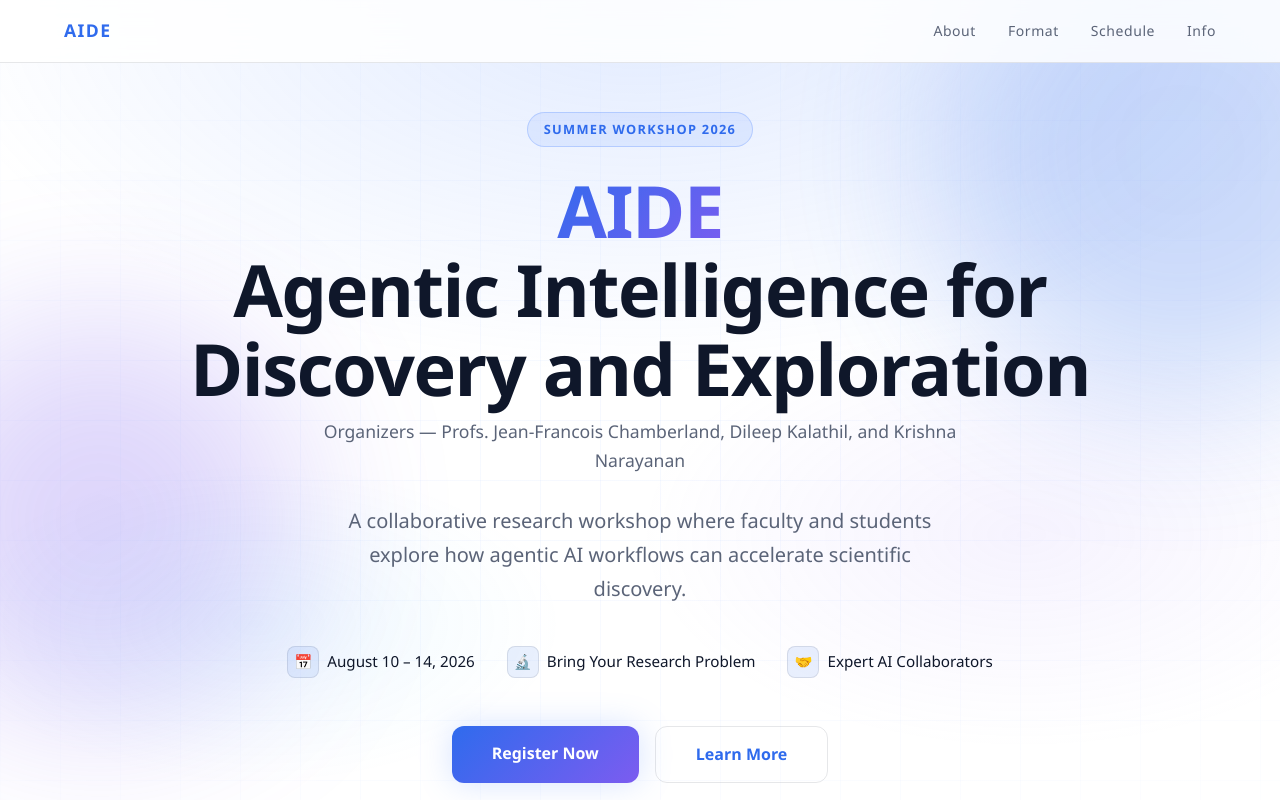
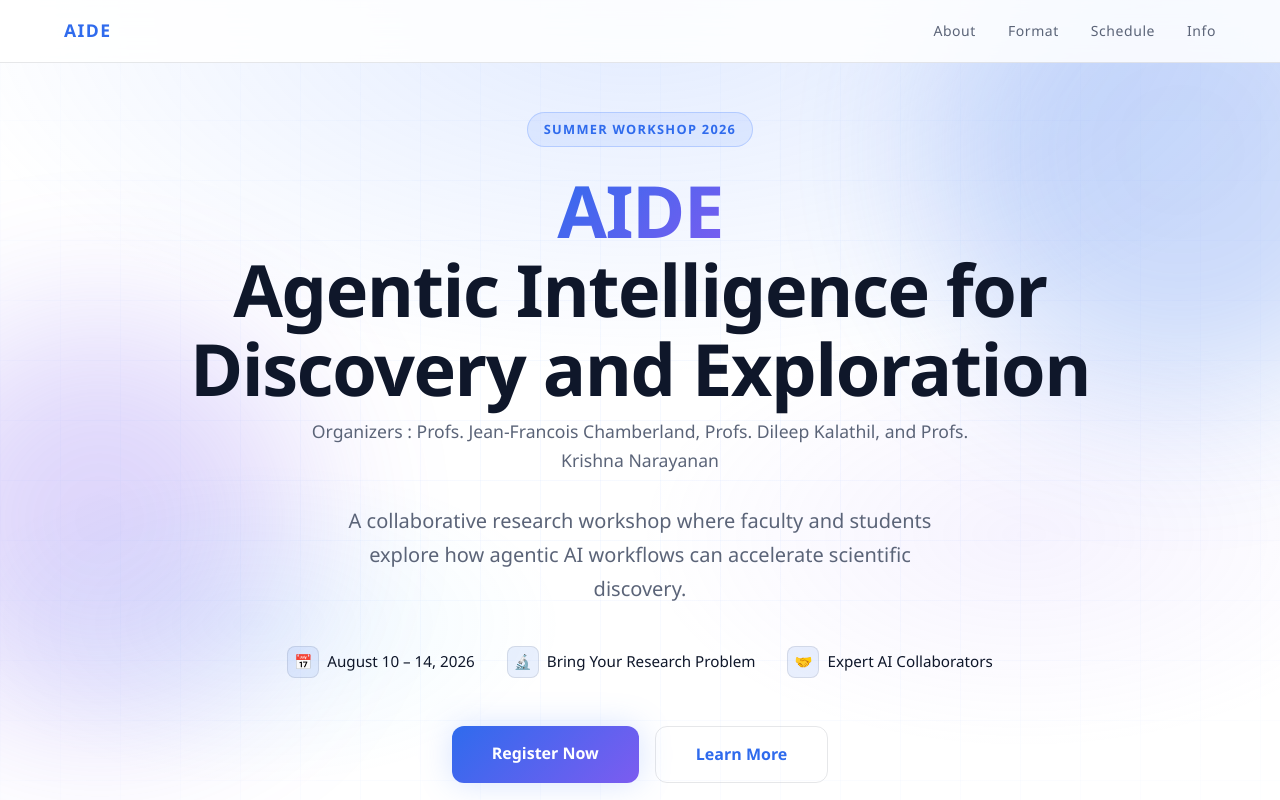
Before and after one commit to Aa-Rho-Hi/AIDE-workshop, a plain HTML site: page index.html in a window 1280 px wide. Shown: the top 800 px of the page. Drawn offline with Linux system fonts and the light colour scheme.

Commit message:
Update organizers line wording

```diff
--- a/index.html
+++ b/index.html
@@ -538,7 +538,7 @@
         Agentic Intelligence for<br />Discovery and Exploration
       </h1>
       <p class="hero-organizers" style="font-size: clamp(0.95rem, 1.6vw, 1.1rem); color: var(--muted); margin: 0 auto 1.75rem; max-width: 700px;">
-        Organizers — Profs. Jean-Francois Chamberland, Dileep Kalathil, and Krishna Narayanan
+        Organizers : Profs. Jean-Francois Chamberland, Profs. Dileep Kalathil, and Profs. Krishna Narayanan
       </p>
       <p class="hero-subtitle">
         A collaborative research workshop where faculty and students explore how agentic AI workflows can accelerate scientific discovery.
```
